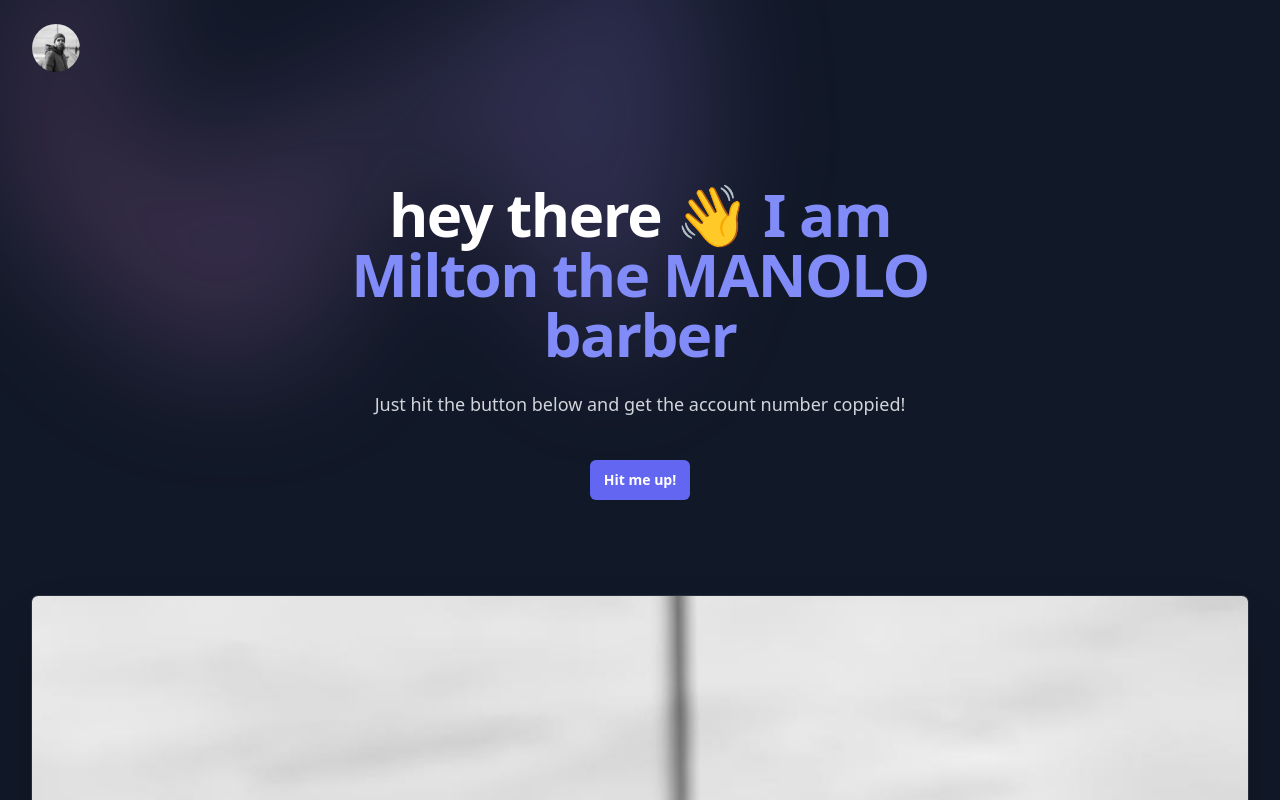
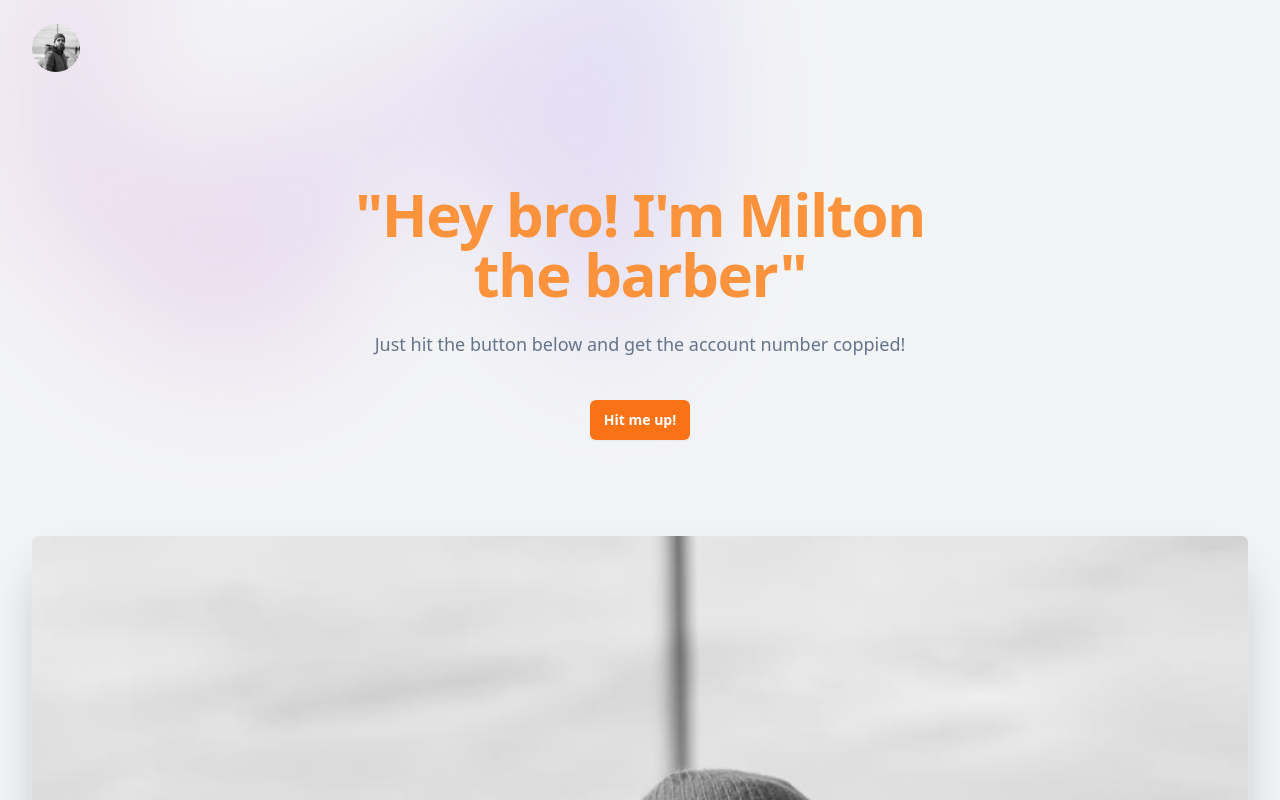
Before and after one commit to kaduppg/milton-barber, a Next.js app: page / in a window 1280 px wide. Shown: the top 800 px of the page. Built offline with nearby package versions, Linux system fonts and the light colour scheme.

Commit message:
changing colours

```diff
--- a/src/pages/index.tsx
+++ b/src/pages/index.tsx
@@ -16,7 +16,7 @@ const Home: NextPage = () => {
   };
 
   return (
-    <div className="bg-gray-900">
+    <div className="bg-gray-100">
       <header className="absolute inset-x-0 top-0 z-50">
         <nav
           className="flex items-center justify-between p-6 lg:px-8"
@@ -54,20 +54,20 @@ const Home: NextPage = () => {
         <div className="py-24 sm:py-32 lg:pb-40">
           <div className="mx-auto max-w-7xl px-6 lg:px-8">
             <div className="mx-auto max-w-2xl text-center">
-              <h1 className="text-4xl font-bold tracking-tight text-white sm:text-6xl">
-                hey there <span className="text-indigo-400">👋</span>{" "}
-                <span className="text-indigo-400">
-                  I am Milton the MANOLO barber
+              <h1 className="text-4xl font-bold tracking-tight text-slate-500 sm:text-6xl">
+
+                <span className="text-orange-400">
+                  {`"Hey bro! I'm Milton the barber"`}
                 </span>
               </h1>
 
-              <p className="mt-6 text-lg leading-8 text-gray-300">
+              <p className="mt-6 text-lg leading-8 text-slate-500">
                 Just hit the button below and get the account number coppied!
               </p>
               <div className="mt-10 flex items-center justify-center gap-x-6">
                 <button
                   onClick={handleClipboard}
-                  className="rounded-md bg-indigo-500 px-3.5 py-2.5 text-sm font-semibold text-white shadow-sm hover:bg-indigo-400 focus-visible:outline focus-visible:outline-2 focus-visible:outline-offset-2 focus-visible:outline-indigo-400"
+                  className="rounded-md bg-orange-500 px-3.5 py-2.5 text-sm font-semibold text-white shadow-sm hover:bg-orange-400 focus-visible:outline focus-visible:outline-2 focus-visible:outline-offset-2 focus-visible:outline-indigo-400"
                 >
                   Hit me up!
                 </button>
@@ -147,7 +147,7 @@ const Home: NextPage = () => {
                     <div className="mt-4 flex justify-center ">
                       <button
                         type="button"
-                        className="inline-flex justify-center rounded-md border border-transparent bg-green-200 px-4 py-2 text-sm font-medium text-emerald-800 hover:bg-green-400 focus:outline-none focus-visible:ring-2 focus-visible:ring-blue-500 focus-visible:ring-offset-2"
+                        className="inline-flex justify-center rounded-md border border-transparent bg-orange-200 px-4 py-2 text-sm font-medium text-orange-800 hover:bg-orange-400 focus:outline-none focus-visible:ring-2 focus-visible:ring-blue-500 focus-visible:ring-offset-2"
                         onClick={() => setIsOpen(!isOpen)}
                       >
                         Got it, thanks!
```
